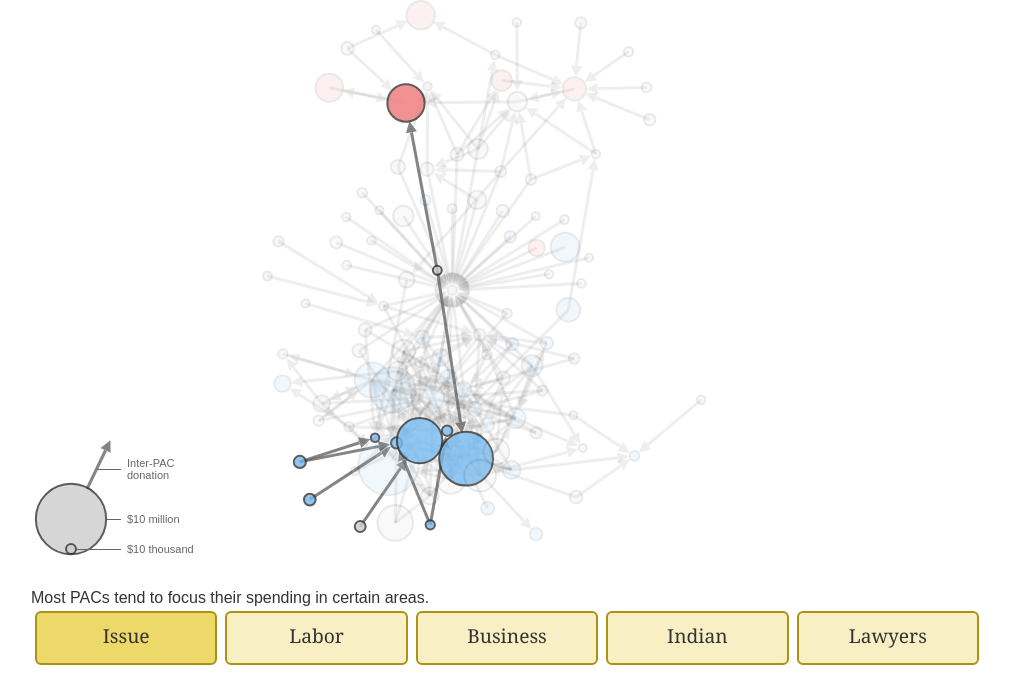
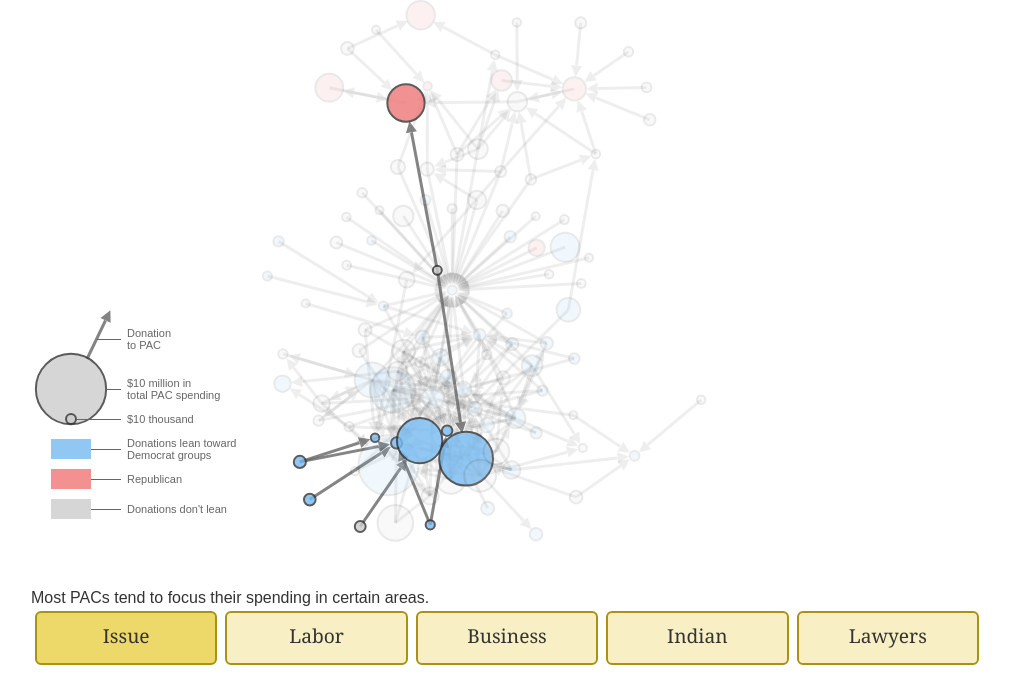
Before and after one commit to kevinschaul/inter-pac-spending, a PHP site: page / in a window 1280 px wide. Shown: the part 191-868 px from the top of the page, without its empty margins (129-1139 px from the left). Run offline with PHP 8.4, Linux system fonts and the light colour scheme.

Commit message:
Add colors to legend

```diff
--- a/public/css/base.css
+++ b/public/css/base.css
@@ -31,15 +31,19 @@
   -o-transition: opacity 0.4s;
   transition: opacity 0.4s;
 }
-/* line 47, ../../sass/base.scss */
-#graph .node.pro-dfl {
+/* line 48, ../../sass/base.scss */
+#graph .pro-dfl {
   fill: #76BAF0;
 }
-/* line 50, ../../sass/base.scss */
-#graph .node.pro-rpm {
+/* line 51, ../../sass/base.scss */
+#graph .pro-rpm {
   fill: #F07676;
 }
 /* line 54, ../../sass/base.scss */
+#graph .pro-other {
+  fill: #ccc;
+}
+/* line 58, ../../sass/base.scss */
 #graph .link {
   stroke: #666;
   stroke-width: 3px;
@@ -50,83 +54,89 @@
   -o-transition: opacity 0.2s;
   transition: opacity 0.2s;
 }
-/* line 62, ../../sass/base.scss */
+/* line 66, ../../sass/base.scss */
 #graph .annotation .node {
   opacity: 0.8 !important;
 }
-/* line 65, ../../sass/base.scss */
+/* line 69, ../../sass/base.scss */
 #graph .annotation .link {
   opacity: 0.8 !important;
 }
-/* line 68, ../../sass/base.scss */
+/* line 72, ../../sass/base.scss */
+#graph .annotation .color {
+  opacity: 0.8;
+  stroke: none;
+  shape-rendering: crispEdges;
+}
+/* line 77, ../../sass/base.scss */
 #graph .annotation .leader {
   shape-rendering: crispEdges;
   stroke: #666;
   stroke-width: 1px;
 }
-/* line 73, ../../sass/base.scss */
+/* line 82, ../../sass/base.scss */
 #graph .annotation text {
   fill: #666;
   font-size: 11px;
 }
-/* line 79, ../../sass/base.scss */
+/* line 88, ../../sass/base.scss */
 #graph marker {
   overflow: auto;
 }
-/* line 83, ../../sass/base.scss */
+/* line 92, ../../sass/base.scss */
 #graph .underlay {
   fill: #fff;
 }
-/* line 90, ../../sass/base.scss */
+/* line 99, ../../sass/base.scss */
 #graph .outer.triangle, #graph .outer.inner {
   stroke-width: 4px;
   fill: #fff;
   stroke: #fff;
 }
-/* line 96, ../../sass/base.scss */
+/* line 105, ../../sass/base.scss */
 #graph .inner {
   stroke-width: 4px;
   fill: #666;
   stroke: #666;
 }
 
-/* line 104, ../../sass/base.scss */
+/* line 113, ../../sass/base.scss */
 .infobar {
   width: 960px;
   height: 110px;
 }
-/* line 108, ../../sass/base.scss */
+/* line 117, ../../sass/base.scss */
 .infobar .help {
   font-size: 0.8em;
 }
-/* line 112, ../../sass/base.scss */
+/* line 121, ../../sass/base.scss */
 .infobar .name {
   font-size: 1.6em;
   line-height: 1.1em;
   margin-bottom: 12px;
 }
-/* line 117, ../../sass/base.scss */
+/* line 126, ../../sass/base.scss */
 .infobar .info {
   float: left;
   margin: 8px 6px 8px 0;
 }
-/* line 121, ../../sass/base.scss */
+/* line 130, ../../sass/base.scss */
 .infobar .info-value {
   font-weight: bold;
 }
 
-/* line 126, ../../sass/base.scss */
+/* line 135, ../../sass/base.scss */
 .show-wrapper {
   width: 100%;
 }
 
-/* line 130, ../../sass/base.scss */
+/* line 139, ../../sass/base.scss */
 .show {
   float: left;
   width: 19%;
   margin: 4px;
 }
-/* line 135, ../../sass/base.scss */
+/* line 144, ../../sass/base.scss */
 .show .button {
   height: 50px;
   background-color: #f8f0c4;
@@ -144,21 +154,21 @@
   transition: background-color 0.2s;
   cursor: pointer;
 }
-/* line 144, ../../sass/base.scss */
+/* line 153, ../../sass/base.scss */
 .show .button .title {
   font-family: Georgia, serif;
   font-size: 1.2em;
   padding: 14px 0;
 }
-/* line 150, ../../sass/base.scss */
+/* line 159, ../../sass/base.scss */
 .show .button:hover {
   background-color: #f3e496;
 }
-/* line 153, ../../sass/base.scss */
+/* line 162, ../../sass/base.scss */
 .show .button.active {
   background-color: #edd969;
 }
-/* line 157, ../../sass/base.scss */
+/* line 166, ../../sass/base.scss */
 .show .description {
   font-size: 0.8em;
   padding: 4px 0;
--- a/public/js/base.js
+++ b/public/js/base.js
@@ -65,6 +65,7 @@ var pacdag = {
 
     self.annotation = self.svg.append('g')
       .attr('class', 'annotation')
+      .attr('transform', 'translate(0, 300)')
 
     return this;
   },
@@ -231,63 +232,130 @@ var pacdag = {
     self.annotation.append('line')
       .attr('class', 'link')
       .attr('x1', 56)
-      .attr('y1', 490)
+      .attr('y1', 60)
       .attr('x2', 80)
-      .attr('y2', 440)
+      .attr('y2', 10)
       .attr('marker-end', 'url(#triangle-0)')
 
     self.annotation.append('line')
       .attr('class', 'leader')
       .attr('x1', 66)
-      .attr('y1', 470)
+      .attr('y1', 40)
       .attr('x2', 90)
-      .attr('y2', 470)
+      .attr('y2', 40)
 
     self.annotation.append('text')
       .attr('x', 96)
-      .attr('y', 468)
-      .text('Inter-PAC')
+      .attr('y', 38)
+      .text('Donation')
 
     self.annotation.append('text')
       .attr('x', 96)
-      .attr('y', 480)
-      .text('donation')
+      .attr('y', 50)
+      .text('to PAC')
 
     self.annotation.append('circle')
       .attr('class', 'node')
       .attr('cx', 40)
-      .attr('cy', 520)
+      .attr('cy', 90)
       .attr('r', self.r(10000000))
 
     self.annotation.append('circle')
       .attr('class', 'node')
       .attr('cx', 40)
-      .attr('cy', 550)
+      .attr('cy', 120)
       .attr('r', self.r(100000))
 
     self.annotation.append('line')
       .attr('class', 'leader')
       .attr('x1', 76)
-      .attr('y1', 520)
+      .attr('y1', 90)
       .attr('x2', 90)
-      .attr('y2', 520)
+      .attr('y2', 90)
 
     self.annotation.append('line')
       .attr('class', 'leader')
       .attr('x1', 46)
-      .attr('y1', 550)
+      .attr('y1', 120)
       .attr('x2', 90)
-      .attr('y2', 550)
+      .attr('y2', 120)
 
     self.annotation.append('text')
       .attr('x', 96)
-      .attr('y', 524)
-      .text('$10 million')
+      .attr('y', 88)
+      .text('$10 million in')
 
     self.annotation.append('text')
       .attr('x', 96)
-      .attr('y', 554)
+      .attr('y', 100)
+      .text('total PAC spending')
+
+    self.annotation.append('text')
+      .attr('x', 96)
+      .attr('y', 124)
       .text('$10 thousand')
+
+    self.annotation.append('rect')
+      .attr('class', 'color pro-dfl')
+      .attr('x', 20)
+      .attr('y', 140)
+      .attr('width', 40)
+      .attr('height', 20)
+
+    self.annotation.append('rect')
+      .attr('class', 'color pro-rpm')
+      .attr('x', 20)
+      .attr('y', 170)
+      .attr('width', 40)
+      .attr('height', 20)
+
+    self.annotation.append('rect')
+      .attr('class', 'color pro-other')
+      .attr('x', 20)
+      .attr('y', 200)
+      .attr('width', 40)
+      .attr('height', 20)
+
+    self.annotation.append('line')
+      .attr('class', 'leader')
+      .attr('x1', 60)
+      .attr('y1', 150)
+      .attr('x2', 90)
+      .attr('y2', 150)
+
+    self.annotation.append('text')
+      .attr('x', 96)
+      .attr('y', 148)
+      .text('Donations lean toward')
+
+    self.annotation.append('text')
+      .attr('x', 96)
+      .attr('y', 160)
+      .text('Democrat groups')
+
+    self.annotation.append('line')
+      .attr('class', 'leader')
+      .attr('x1', 60)
+      .attr('y1', 180)
+      .attr('x2', 90)
+      .attr('y2', 180)
+
+    self.annotation.append('text')
+      .attr('x', 96)
+      .attr('y', 184)
+      .text('Republican')
+
+    self.annotation.append('line')
+      .attr('class', 'leader')
+      .attr('x1', 60)
+      .attr('y1', 210)
+      .attr('x2', 90)
+      .attr('y2', 210)
+
+    self.annotation.append('text')
+      .attr('x', 96)
+      .attr('y', 214)
+      .text('Donations don\'t lean')
   },
 
   activateButtons: function() {
```
Also changed, not shown: sass/base.scss (+11 -2 lines).
